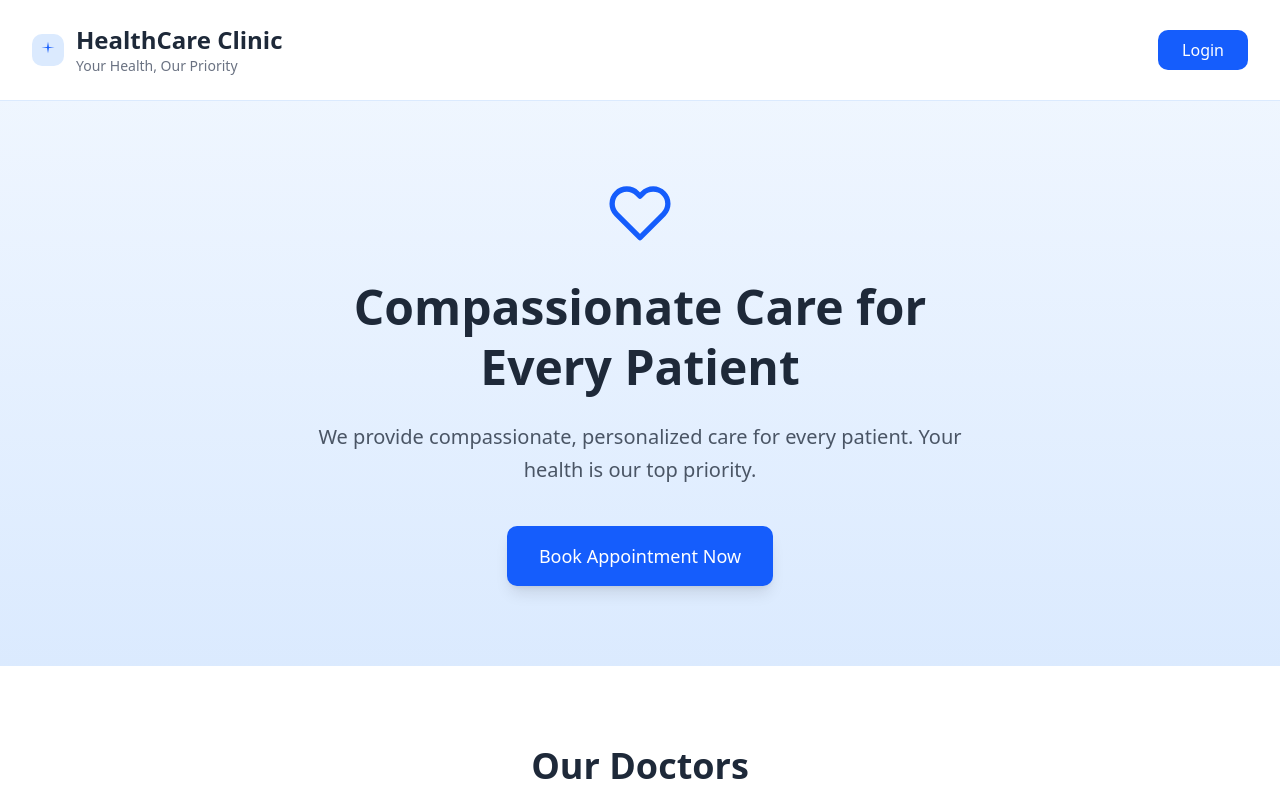
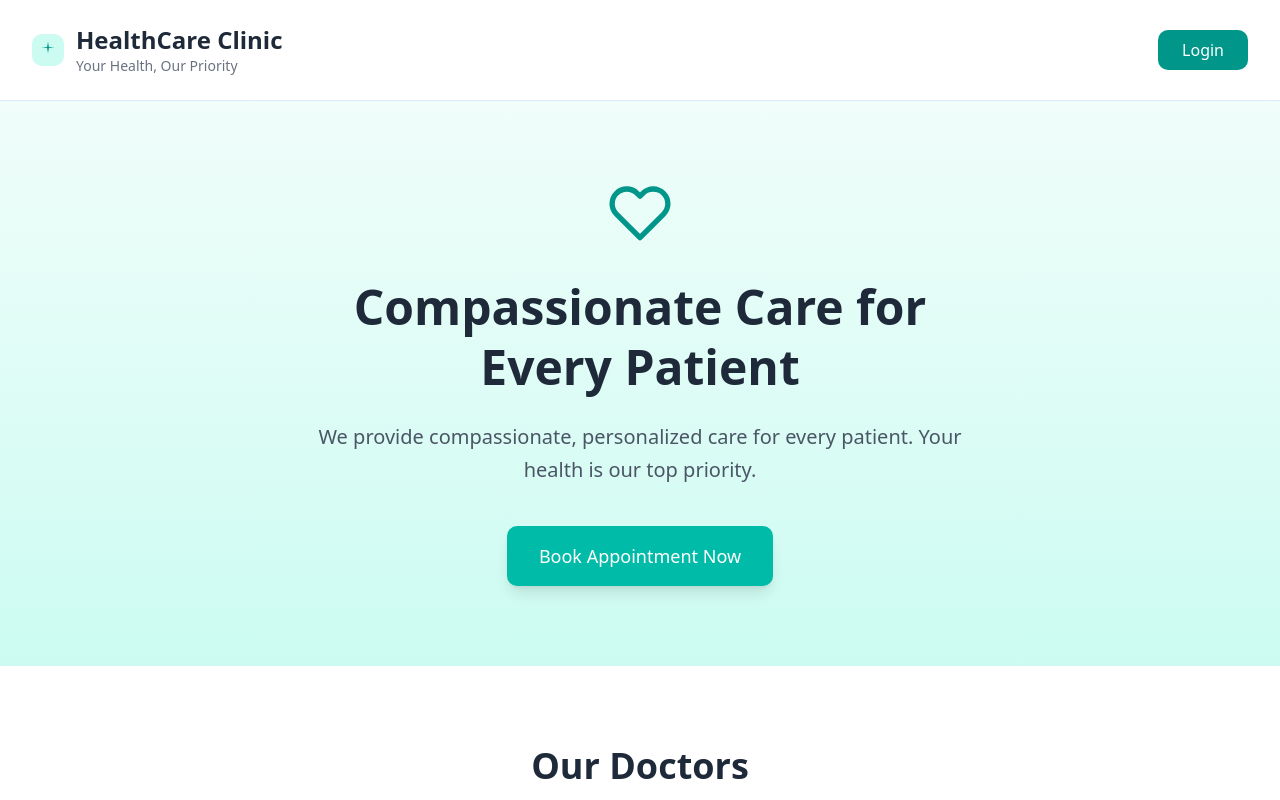
Before and after one commit to MohamedAbuthar/clinicOS_web_new, a Next.js app: page /MainDashboard in a window 1280 px wide. Shown: the top 800 px of the page. Built offline with nearby package versions, Linux system fonts and the light colour scheme; no server answers; the database is empty.

Commit message:
theme changes

```diff
--- a/src/compnent/main-dashboard/maindashboard.tsx
+++ b/src/compnent/main-dashboard/maindashboard.tsx
@@ -34,9 +34,9 @@ const MainDashboard = () => {
         <div className="w-full px-4 sm:px-6 lg:px-8 py-6 flex items-center justify-between">
           {/* Logo - Left Corner */}
           <div className="flex items-center space-x-3">
-            <div className="w-8 h-8 bg-blue-100 rounded-lg flex items-center justify-center">
+            <div className="w-8 h-8 bg-teal-100 rounded-lg flex items-center justify-center">
               <svg
-                className="w-5 h-5 text-blue-600"
+                className="w-5 h-5 text-teal-600"
                 viewBox="0 0 24 24"
                 fill="none"
                 xmlns="http://www.w3.org/2000/svg"
@@ -56,7 +56,7 @@ const MainDashboard = () => {
           {/* Login Button - Right Corner */}
           <button
             onClick={handleLogin}
-            className="bg-blue-600 hover:bg-blue-700 text-white px-6 py-2 rounded-lg font-medium transition-colors"
+            className="bg-teal-600 hover:bg-teal-700 text-white px-6 py-2 rounded-lg font-medium transition-colors"
           >
             Login
           </button>
@@ -64,12 +64,12 @@ const MainDashboard = () => {
       </header>
 
       {/* Hero Section */}
-      <main className="bg-gradient-to-b from-blue-50 to-blue-100 py-20">
+      <main className="bg-gradient-to-b from-teal-50 to-teal-100 py-20">
         <div className="max-w-4xl mx-auto px-4 sm:px-6 lg:px-8 text-center">
           {/* Heart Icon */}
           <div className="flex justify-center mb-8">
             <svg
-              className="w-16 h-16 text-blue-600"
+              className="w-16 h-16 text-teal-600"
               viewBox="0 0 24 24"
               fill="none"
               xmlns="http://www.w3.org/2000/svg"
@@ -97,7 +97,7 @@ const MainDashboard = () => {
           {/* Book Appointment Button */}
           <button
             onClick={handleBookAppointment}
-            className="bg-blue-600 hover:bg-blue-700 text-white px-8 py-4 rounded-lg text-lg font-medium transition-colors shadow-lg"
+            className="bg-teal-500 hover:bg-teal-700 text-white px-8 py-4 rounded-lg text-lg font-medium transition-colors shadow-lg"
           >
             Book Appointment Now
           </button>
@@ -158,9 +158,9 @@ const MainDashboard = () => {
               // Display filtered doctors
               filteredDoctors.map((doctor) => (
                 <div key={doctor.id} className="bg-white rounded-xl shadow-lg overflow-hidden border border-gray-200 h-full flex flex-col">
-                  <div className="h-72 bg-blue-100 flex items-center justify-center">
-                    <div className="w-36 h-36 bg-blue-200 rounded-full flex items-center justify-center">
-                      <svg className="w-20 h-20 text-blue-600" fill="currentColor" viewBox="0 0 24 24">
+                  <div className="h-72 bg-teal-100 flex items-center justify-center">
+                    <div className="w-36 h-36 bg-teal-200 rounded-full flex items-center justify-center">
+                      <svg className="w-20 h-20 text-teal-600" fill="currentColor" viewBox="0 0 24 24">
                         <path d="M12 12c2.21 0 4-1.79 4-4s-1.79-4-4-4-4 1.79-4 4 1.79 4 4 4zm0 2c-2.67 0-8 1.34-8 4v2h16v-2c0-2.66-5.33-4-8-4z"/>
               </svg>
             </div>
@@ -193,7 +193,7 @@ const MainDashboard = () => {
                     </div>
                     <button
                       onClick={handleBookAppointment}
-                      className="w-full bg-blue-600 hover:bg-blue-700 text-white py-3 px-4 rounded-lg font-medium transition-colors text-base"
+                      className="w-full bg-teal-600 hover:bg-teal-700 text-white py-3 px-4 rounded-lg font-medium transition-colors text-base"
                     >
                       Book Appointment
                     </button>
```
